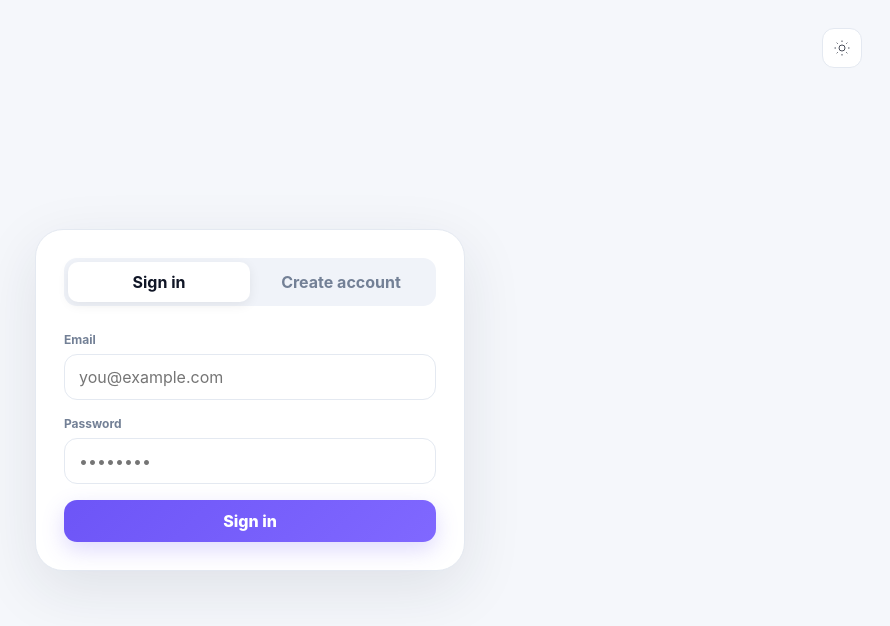
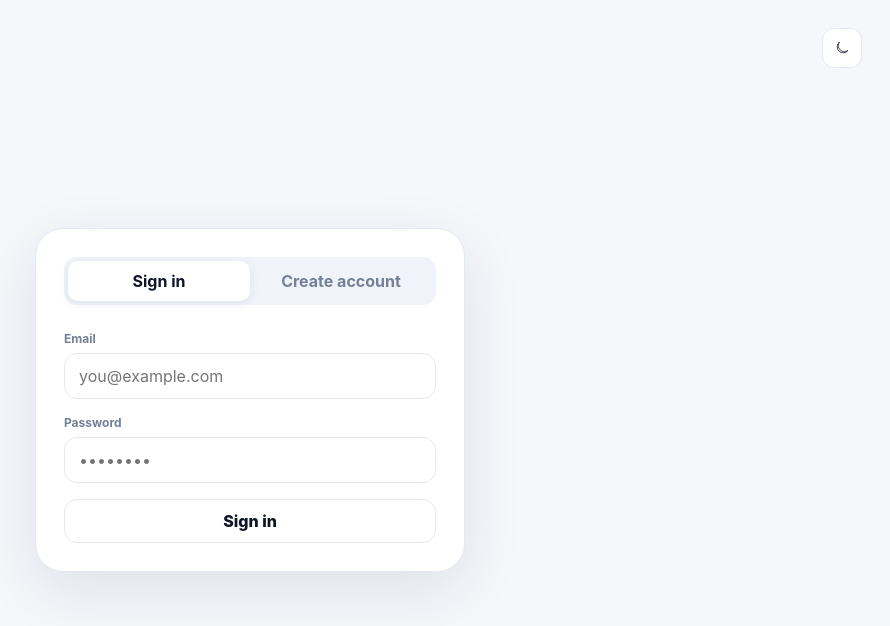
Before and after one commit to waqaarhussain/parenting-together, a Flask app: page / in a window 1280 px wide. Shown: the top 626 px of the page, without its empty margins (390-1280 px from the left). Run offline with Flask 3, Linux system fonts and the light colour scheme; some libraries are stand-ins or nearby versions.

Commit message:
Polish desktop layout and light theme
* Polish desktop layout and light theme

* Update theme controls

* Simplify account creation controls

```diff
--- a/static/app.css
+++ b/static/app.css
@@ -97,6 +97,32 @@ body:has(.calendar-wrap),body:has(#export-form){height:100dvh;overflow:hidden;ov
 .field-help{color:var(--muted);font-size:11px;line-height:1.45}
 @media(max-width:420px){.invite-scanner-actions{grid-template-columns:1fr}}
 
+/* Make the light theme light throughout, including the desktop navigation. */
+html[data-theme="light"]{--sidebar:#fff;--sidebar-text:#101626;--sidebar-muted:#738096;--sidebar-surface:#f0f3f9;--sidebar-line:#e4e9f1;--sidebar-active:#edf0f6}
+html[data-theme="dark"]{--sidebar-muted:#8b98ae;--sidebar-surface:rgba(255,255,255,.055);--sidebar-line:rgba(255,255,255,.08);--sidebar-active:rgba(255,255,255,.075)}
+@media(prefers-color-scheme:light){html[data-theme="system"]{--sidebar:#fff;--sidebar-text:#101626;--sidebar-muted:#738096;--sidebar-surface:#f0f3f9;--sidebar-line:#e4e9f1;--sidebar-active:#edf0f6}}
+@media(prefers-color-scheme:dark){html[data-theme="system"]{--sidebar-muted:#8b98ae;--sidebar-surface:rgba(255,255,255,.055);--sidebar-line:rgba(255,255,255,.08);--sidebar-active:rgba(255,255,255,.075)}}
+.sidebar-brand .brand-mark{background:transparent;border:1px solid var(--sidebar-line);color:var(--sidebar-text);box-shadow:none}
+.sidebar-brand span,.family-card span,.nav-button{color:var(--sidebar-muted)}
+.family-card{border-color:var(--sidebar-line);background:var(--sidebar-surface)}
+.nav-button:hover,.nav-button.active{background:var(--sidebar-active);color:var(--sidebar-text)}
+.sidebar-footer .soft-button{background:var(--sidebar-surface);border-color:var(--sidebar-line);color:var(--sidebar-text);padding:10px 7px;font-size:10px;white-space:nowrap}
+.auth-form>.soft-button{background:transparent}
+.auth-form>.soft-button:hover{background:var(--panel-2)}
+html[data-theme="light"] .welcome-card{background:linear-gradient(120deg,#fff,#eef4ff);color:var(--text)}
+html[data-theme="light"] .welcome-card p{color:var(--muted)}
+html[data-theme="light"] .welcome-card .quick-action{border-color:var(--line);background:var(--panel);color:var(--text)}
+@media(prefers-color-scheme:light){html[data-theme="system"] .welcome-card{background:linear-gradient(120deg,#fff,#eef4ff);color:var(--text)}html[data-theme="system"] .welcome-card p{color:var(--muted)}html[data-theme="system"] .welcome-card .quick-action{border-color:var(--line);background:var(--panel);color:var(--text)}}
+
+/* Desktop content begins closer to the sidebar and fitted pages use all available height. */
+@media(min-width:761px){
+  .topbar{padding-inline:28px}
+  .page{padding:28px;max-width:none}
+  .topbar-page-label,.topbar-actions{transform:translateY(6px)}
+  body.view-messages .page{padding:20px 28px 24px}
+  body.view-messages .chat-shell{height:100%;min-height:0}
+}
+
 /* Keep fitted app pages locked even after opening and closing overlays. */
 body.app-page-locked{height:100dvh;overflow:hidden;overscroll-behavior:none}
 body.app-page-locked .app-shell{height:100dvh;min-height:0;overflow:hidden}
--- a/static/app.js
+++ b/static/app.js
@@ -123,14 +123,15 @@ function populateTimezoneChoices() {
 function applyTheme() {
   document.documentElement.setAttribute("data-theme", state.theme);
   localStorage.setItem("pt-theme", state.theme);
-  var label = state.theme === "dark" ? "Dark" : state.theme === "light" ? "Light" : "System";
-  var icon = state.theme === "dark" ? icons.moon : icons.sun;
+  var dark = state.theme === "dark" || (state.theme === "system" && window.matchMedia("(prefers-color-scheme: dark)").matches);
+  var icon = dark ? icons.sun : icons.moon;
   document.querySelectorAll(".theme-toggle").forEach(function(b){ b.innerHTML = icon; });
   var sb = document.getElementById("sidebar-theme");
-  if (sb) sb.textContent = label + " theme";
+  if (sb) sb.textContent = dark ? "Switch to light theme" : "Switch to dark theme";
 }
 function cycleTheme() {
-  state.theme = state.theme === "system" ? "light" : state.theme === "light" ? "dark" : "system";
+  var dark = state.theme === "dark" || (state.theme === "system" && window.matchMedia("(prefers-color-scheme: dark)").matches);
+  state.theme = dark ? "light" : "dark";
   applyTheme();
 }
 
@@ -177,7 +178,7 @@ async function decryptTree(value) {
 function chooseVaultPasswordModal(heading) {
   return new Promise(function(resolve){
     document.body.classList.add("modal-required");
-    openModal('<div class="recovery-panel"><p class="eyebrow">PRIVATE FAMILY VAULT</p><h3>'+esc(heading||"Choose a vault password")+'</h3><p>Use this password to unlock encrypted records after moving to a new device, resetting a device, or clearing browser data. It can be the same as your account password.</p><p class="vault-unlock-note">Keep it safe. We cannot reset it or restore your encrypted records without it.</p><form id="choose-vault-password" class="form-stack"><div class="field"><label>Vault password</label><input name="password" type="password" minlength="8" autocomplete="new-password" required placeholder="At least 8 characters"></div><div class="field"><label>Confirm vault password</label><input name="confirm" type="password" minlength="8" autocomplete="new-password" required placeholder="Enter it again"></div><button class="primary-button wide" type="submit">Save vault password</button></form></div>',function(){
+    openModal('<div class="recovery-panel"><p class="eyebrow">PRIVATE FAMILY VAULT</p><h3>'+esc(heading||"Choose a vault password")+'</h3><p>Use this password to unlock encrypted records after moving to a new device, resetting a device, or clearing browser data. It can be the same as your account password.</p><p class="vault-unlock-note">Keep it safe. We cannot reset it or restore your encrypted records without it.</p><form id="choose-vault-password" class="form-stack"><div class="field"><label>Vault password</label><input name="password" type="password" minlength="8" autocomplete="new-password" required placeholder="At least 8 characters"></div><div class="field"><label>Confirm vault password</label><input name="confirm" type="password" minlength="8" autocomplete="new-password" required></div><button class="primary-button wide" type="submit">Save vault password</button></form></div>',function(){
       document.getElementById("choose-vault-password").onsubmit=function(e){e.preventDefault();var fd=new FormData(e.target),password=String(fd.get("password")||""),confirm=String(fd.get("confirm")||"");if(password.length<8){toast("Your vault password must be at least 8 characters.","error");return;}if(password!==confirm){toast("The vault passwords do not match.","error");return;}closeModal(true);resolve(password);};
     });
   });
--- a/templates/index.html
+++ b/templates/index.html
@@ -28,17 +28,17 @@
         <form id="login-form" class="auth-form">
           <div class="field"><label>Email</label><input name="identifier" type="email" autocomplete="email" required placeholder="you@example.com"></div>
           <div class="field"><label>Password</label><input name="password" type="password" autocomplete="current-password" required placeholder="••••••••"></div>
-          <button class="primary-button wide" type="submit">Sign in</button>
+          <button class="soft-button wide" type="submit">Sign in</button>
         </form>
         <form id="register-form" class="auth-form hidden">
           <div class="field"><label>Your name</label><input name="name" required placeholder="Alex"></div>
           <div class="field"><label>Email</label><input name="email" type="email" autocomplete="email" required placeholder="you@example.com"></div>
           <div class="field"><label>Password</label><input name="password" minlength="8" type="password" autocomplete="new-password" required placeholder="At least 8 characters"></div>
           <div class="field"><label>Vault password</label><input name="vault_password" minlength="8" type="password" autocomplete="new-password" required placeholder="At least 8 characters"><small class="field-help">This unlocks your encrypted records on a new device. It can be the same as your account password.</small></div>
-          <div class="field"><label>Confirm vault password</label><input name="vault_password_confirm" minlength="8" type="password" autocomplete="new-password" required placeholder="Enter it again"></div>
+          <div class="field"><label>Confirm vault password</label><input name="vault_password_confirm" minlength="8" type="password" autocomplete="new-password" required></div>
           <div class="field"><label>Timezone</label><select id="register-timezone" name="timezone_name" required></select></div>
           <div class="field"><label>Calendar event colour</label><select name="calendar_color" required><option value="#8a74ff">🟣 Purple</option><option value="#3b82f6">🔵 Blue</option><option value="#14b8a6">🟦 Teal</option><option value="#22c55e">🟢 Green</option><option value="#f97316">🟠 Orange</option><option value="#ec4899">🩷 Pink</option></select></div>
-          <button class="primary-button wide" type="submit">Create family space</button>
+          <button class="soft-button wide" type="submit">Create Account</button>
           <p class="microcopy">Keep your vault password safe. We cannot reset it or restore encrypted records without it.</p>
         </form>
       </div>
```
